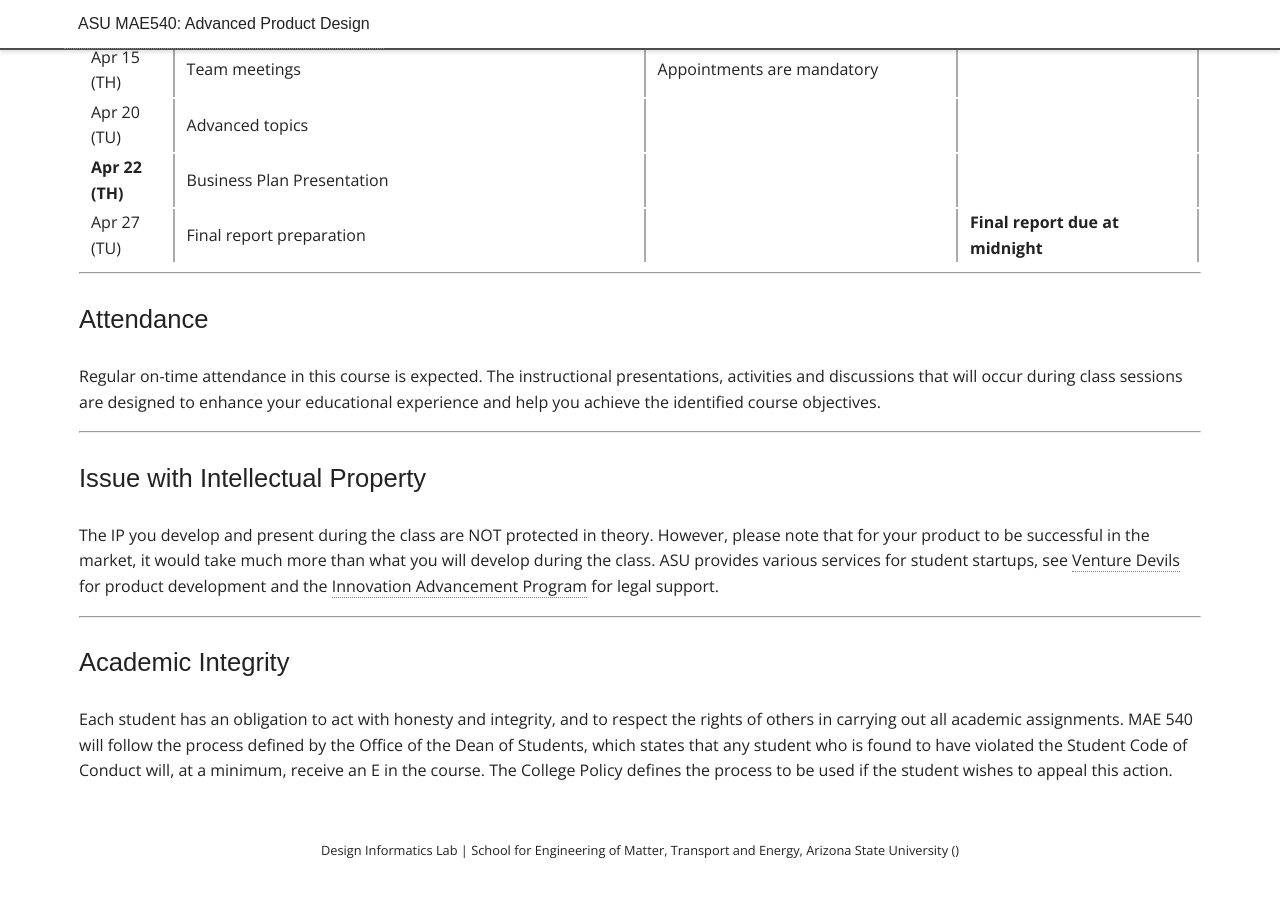
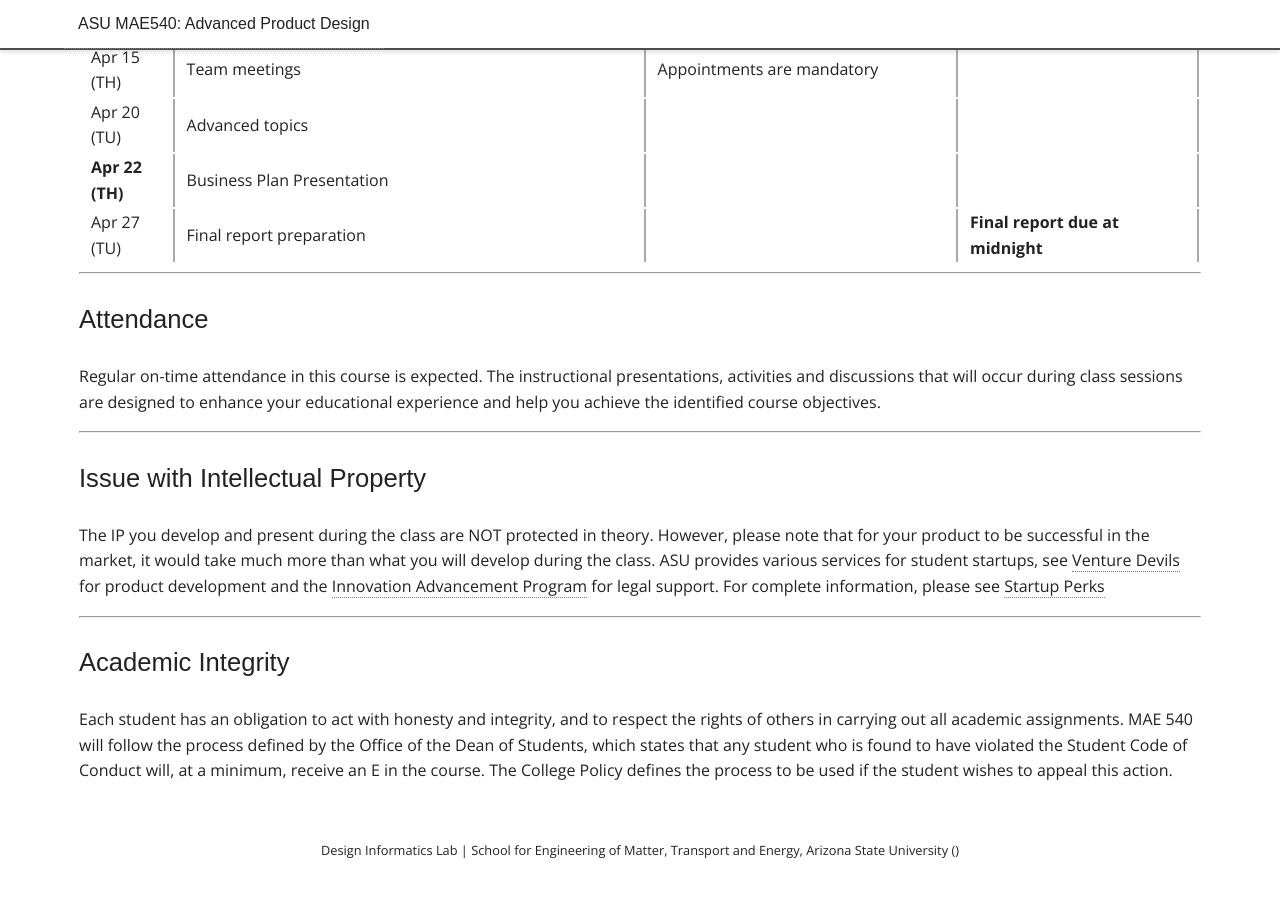
Before and after one commit to DesignInformaticsLab/DesignInformaticsLab.github.io, a Jekyll site: the page built from _posts/teaching/productdesign/2016-12-08-syllabus.md, in a window 1280 px wide and 900 px high, scrolled down 3088 px. Built offline with Jekyll 4.4.1, drawn with Linux system fonts in a browser that asks for light colours; some web fonts are replaced.

Commit message:
update course notes

```diff
--- a/_posts/teaching/productdesign/2016-12-08-syllabus.md
+++ b/_posts/teaching/productdesign/2016-12-08-syllabus.md
@@ -124,7 +124,8 @@ activities and discussions that will occur during class sessions are designed to
 The IP you develop and present during the class are NOT protected in theory. However, please note that
 for your product to be successful in the market, it would take much more than what you will develop
 during the class. ASU provides various services for student startups, see [Venture Devils][vd] for
-product development and the [Innovation Advancement Program][iap] for legal support.
+product development and the [Innovation Advancement Program][iap] for legal support. For complete information,
+please see [Startup Perks][sp]
 
 ***
 
```
Also changed, not shown: other parts of _posts/teaching/productdesign/2016-12-08-syllabus.md (+1 -0 lines).
